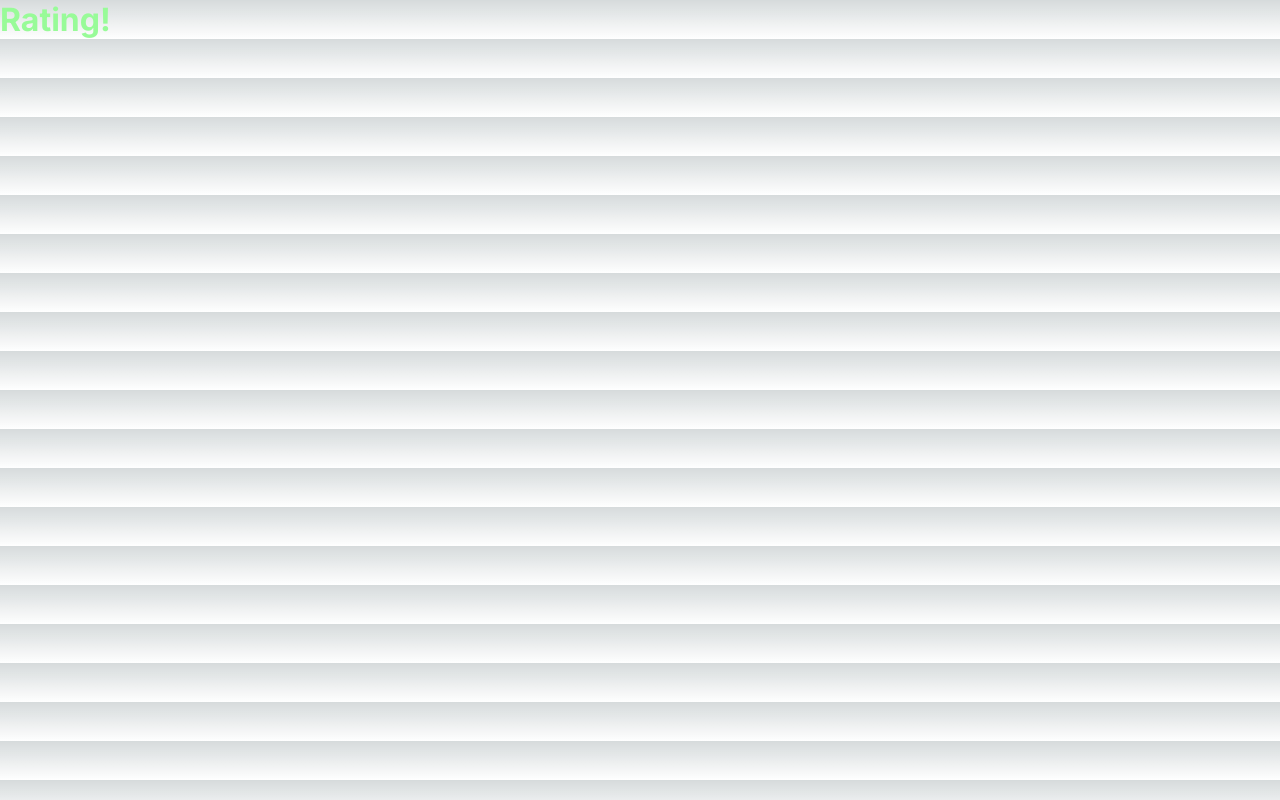
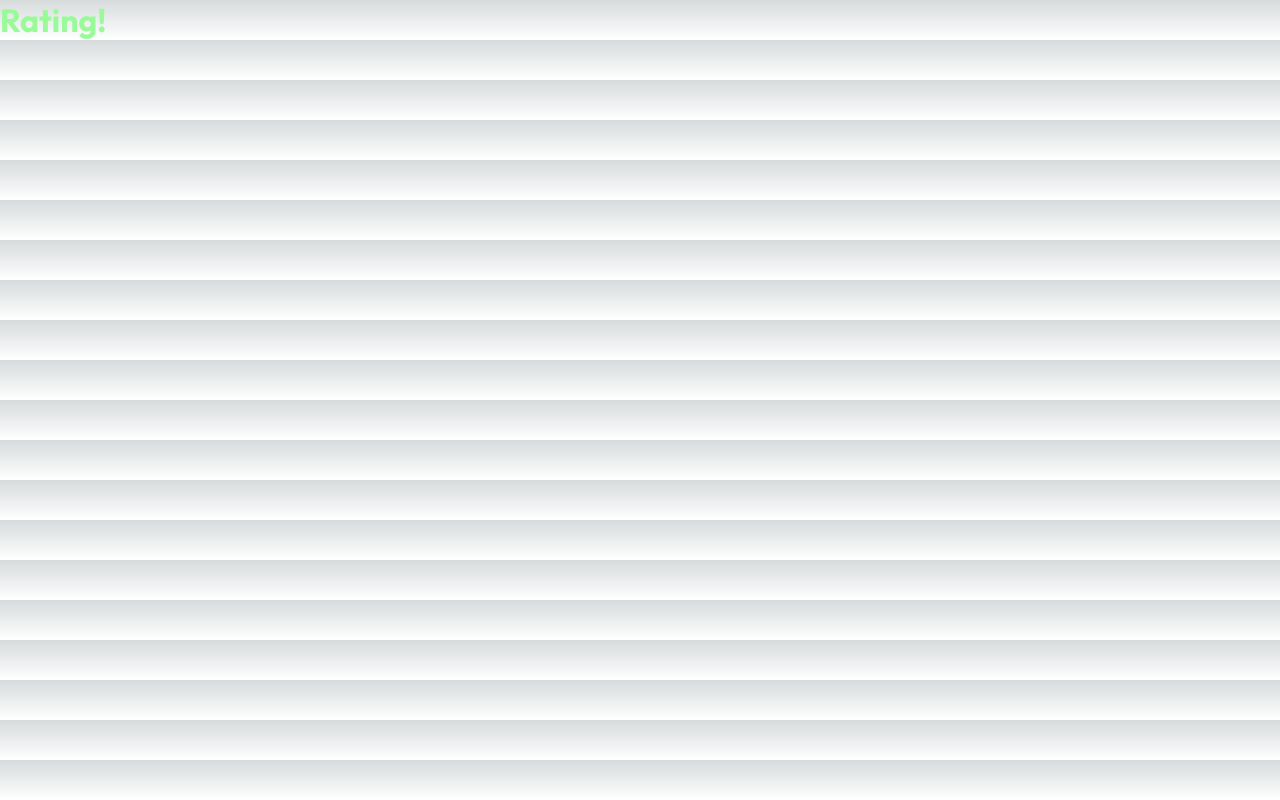
Before and after one commit to srikar-eranky/project-cognitio, a Next.js app in the folder client/: page /rating in a window 1280 px wide. Built offline with nearby package versions, Linux system fonts and the light colour scheme.

Commit message:
add global Outfit font to layout.js

```diff
--- a/client/src/app/layout.js
+++ b/client/src/app/layout.js
@@ -1,7 +1,7 @@
 import './globals.css'
-import { Inter } from 'next/font/google'
+import { Outfit } from 'next/font/google'
 
-const inter = Inter({ subsets: ['latin'] })
+const outfit = Outfit({subsets : ['latin']})
 
 export const metadata = {
   title: 'Create Next App',
@@ -11,7 +11,7 @@
 export default function RootLayout({ children }) {
   return (
     <html lang="en">
-      <body className={inter.className}>{children}</body>
+      <body className={outfit.className}>{children}</body>
     </html>
   )
 }
```
